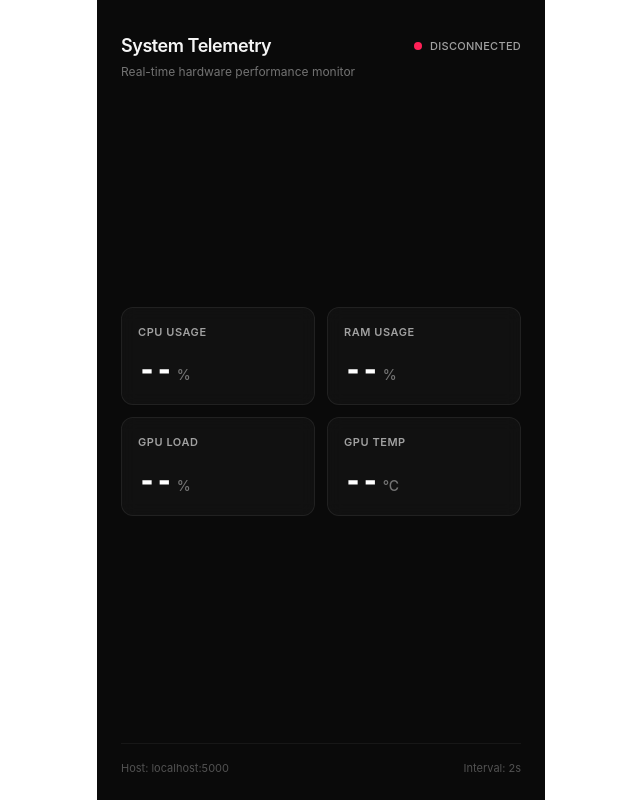
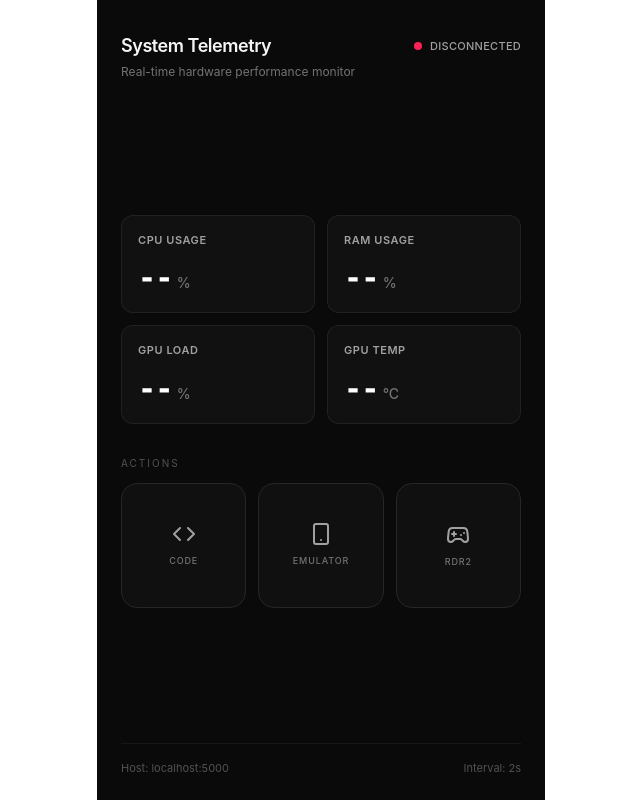
Before and after one commit to abikurian/remote-pc-command, a React (Vite) app in the folder client/: page / in a window 1280 px wide. Shown: the whole page, without its empty margins (319-959 px from the left). Built offline with nearby package versions, Linux system fonts and the light colour scheme; no server answers.

Commit message:
feat(frontend): design ultra-minimal action grid with lucide-react iconography

```diff
--- a/client/package.json
+++ b/client/package.json
@@ -10,6 +10,7 @@
     "preview": "vite preview"
   },
   "dependencies": {
+    "lucide-react": "^1.65.0",
     "react": "^19.3.1",
     "react-dom": "^19.3.1",
     "socket.io-client": "^4.8.4"
--- a/client/src/App.jsx
+++ b/client/src/App.jsx
@@ -1,5 +1,12 @@
-import { useEffect, useState } from 'react'
+import { useEffect, useRef, useState } from 'react'
 import { io } from 'socket.io-client'
+import { Code, Smartphone, Gamepad2, Loader2, CheckCircle2, AlertCircle } from 'lucide-react'
+
+const APPS = [
+  { id: 'vscode', label: 'CODE', fullName: 'VS Code', icon: Code },
+  { id: 'emulator', label: 'EMULATOR', fullName: 'BlueStacks', icon: Smartphone },
+  { id: 'rdr2', label: 'RDR2', fullName: 'RDR2', icon: Gamepad2 },
+]
 
 function MetricCard({ label, value, unit }) {
   return (
@@ -17,6 +24,41 @@ function MetricCard({ label, value, unit }) {
   )
 }
 
+function ActionGrid({ onLaunch, loadingAppId }) {
+  return (
+    <section className="pt-2">
+      <h2 className="text-[10px] text-neutral-600 uppercase tracking-[0.2em] mb-3">
+        ACTIONS
+      </h2>
+      <div className="grid grid-cols-3 gap-3">
+        {APPS.map((app) => {
+          const Icon = app.icon
+          const isLoading = loadingAppId === app.id
+
+          return (
+            <button
+              key={app.id}
+              type="button"
+              disabled={loadingAppId !== null}
+              onClick={() => onLaunch(app.id)}
+              className="aspect-square rounded-2xl border border-neutral-800 bg-neutral-900/50 flex flex-col items-center justify-center gap-2 transition-all active:scale-95 disabled:opacity-50 disabled:cursor-not-allowed hover:border-neutral-700/80"
+            >
+              {isLoading ? (
+                <Loader2 className="w-6 h-6 text-neutral-300 animate-spin" />
+              ) : (
+                <Icon className="w-6 h-6 text-neutral-400" />
+              )}
+              <span className="text-[9px] text-neutral-500 uppercase tracking-widest font-medium">
+                {app.label}
+              </span>
+            </button>
+          )
+        })}
+      </div>
+    </section>
+  )
+}
+
 export default function App() {
   const [metrics, setMetrics] = useState({
     cpu_percent: null,
@@ -25,9 +67,24 @@ export default function App() {
     gpu_temp: null,
   })
   const [isConnected, setIsConnected] = useState(false)
+  const [loadingAppId, setLoadingAppId] = useState(null)
+  const [toast, setToast] = useState(null)
+  const socketRef = useRef(null)
+  const toastTimeoutRef = useRef(null)
+
+  const showToast = (message, type = 'success') => {
+    if (toastTimeoutRef.current) {
+      clearTimeout(toastTimeoutRef.current)
+    }
+    setToast({ message, type })
+    toastTimeoutRef.current = setTimeout(() => {
+      setToast(null)
+    }, 3000)
+  }
 
   useEffect(() => {
     const socket = io('http://localhost:5000')
+    socketRef.current = socket
 
     socket.on('connect', () => {
       setIsConnected(true)
@@ -48,13 +105,49 @@ export default function App() {
       }
     })
 
+    socket.on('launch_status', (data) => {
+      setLoadingAppId((currentLoadingId) => {
+        // Clear loading state if matching current loading ID or generic completion
+        if (!data.appId || currentLoadingId === data.appId) {
+          return null
+        }
+        return currentLoadingId
+      })
+
+      if (data.status === 'success') {
+        const appName = data.name || data.appId?.toUpperCase() || 'Application'
+        showToast(`${appName} Initialized`, 'success')
+      } else {
+        showToast(data.message || 'Launch failed', 'error')
+      }
+    })
+
     return () => {
+      if (toastTimeoutRef.current) {
+        clearTimeout(toastTimeoutRef.current)
+      }
       socket.disconnect()
     }
   }, [])
 
+  const handleLaunch = (appId) => {
+    if (loadingAppId) return // Prevent duplicate clicks
+    if (!socketRef.current || !isConnected) {
+      showToast('Host disconnected', 'error')
+      return
+    }
+
+    setLoadingAppId(appId)
+    socketRef.current.emit('launch_app', { appId })
+
+    // Safety fallback: reset loading state if server does not respond within 6 seconds
+    setTimeout(() => {
+      setLoadingAppId((curr) => (curr === appId ? null : curr))
+    }, 6000)
+  }
+
   return (
-    <main className="min-h-screen bg-neutral-950 text-white p-6 flex flex-col justify-between max-w-md mx-auto selection:bg-neutral-800">
+    <main className="min-h-screen bg-neutral-950 text-white p-6 flex flex-col justify-between max-w-md mx-auto selection:bg-neutral-800 relative">
       <header className="space-y-1 pt-2">
         <div className="flex items-center justify-between">
           <h1 className="text-lg font-semibold tracking-tight text-neutral-100">
@@ -76,8 +169,10 @@ export default function App() {
         <p className="text-xs text-neutral-500">Real-time hardware performance monitor</p>
       </header>
 
+      {/* Middle Container: Telemetry & Actions */}
+      <div className="my-auto py-6 space-y-6">
         {/* 2x2 Telemetry Grid */}
-      <section className="my-auto py-6 grid grid-cols-2 gap-3">
+        <section className="grid grid-cols-2 gap-3">
           <MetricCard
             label="CPU Usage"
             value={metrics.cpu_percent !== null ? Math.round(metrics.cpu_percent) : null}
@@ -102,10 +197,34 @@ export default function App() {
           />
         </section>
 
+        {/* 3-Column Launch Actions */}
+        <ActionGrid onLaunch={handleLaunch} loadingAppId={loadingAppId} />
+      </div>
+
       <footer className="pt-4 border-t border-neutral-900 flex items-center justify-between text-[11px] text-neutral-600">
         <span>Host: localhost:5000</span>
         <span>Interval: 2s</span>
       </footer>
+
+      {/* Ultra-minimal Success/Error Toast Pill */}
+      {toast && (
+        <div className="fixed bottom-6 left-1/2 -translate-x-1/2 z-50 pointer-events-none transition-all duration-300">
+          <div
+            className={`flex items-center gap-2 px-3.5 py-1.5 rounded-full border backdrop-blur-md shadow-2xl text-xs font-medium ${
+              toast.type === 'success'
+                ? 'bg-neutral-900/90 border-neutral-800 text-neutral-200 shadow-black/80'
+                : 'bg-rose-950/80 border-rose-900/60 text-rose-300 shadow-rose-950/40'
+            }`}
+          >
+            {toast.type === 'success' ? (
+              <CheckCircle2 className="w-3.5 h-3.5 text-emerald-400" />
+            ) : (
+              <AlertCircle className="w-3.5 h-3.5 text-rose-400" />
+            )}
+            <span>{toast.message}</span>
+          </div>
+        </div>
+      )}
     </main>
   )
 }
```
Lines whose indentation alone changed are shown as unchanged.
